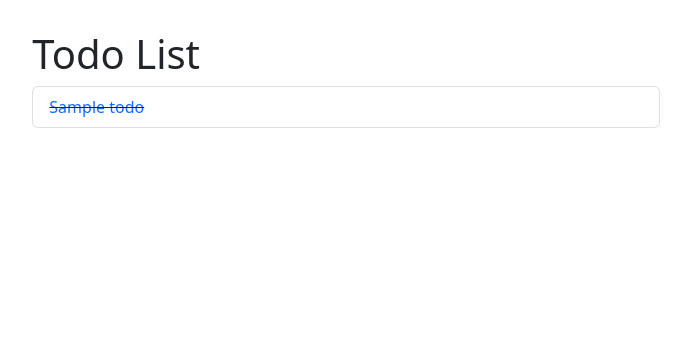
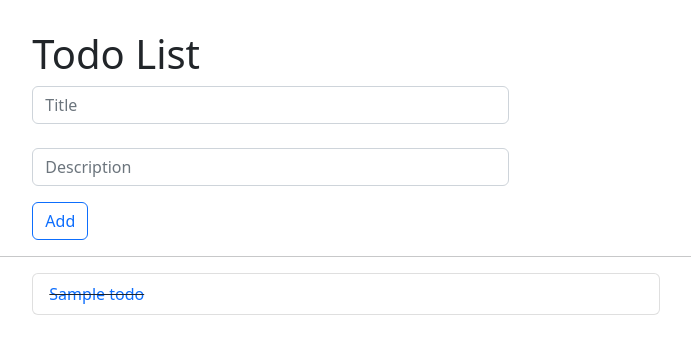
Before and after one commit to AmirHosseinP2002/Todo_Project, a Django app: page / in a window 1280 px wide. Shown: the top 354 px of the page, without its empty margins (185-876 px from the left). Run offline with Django 4.2, Linux system fonts and the light colour scheme; a user stored in the database is signed in; tables that the repository leaves empty hold one stand-in row (values such as "Sample post").

Commit message:
add a form in above to create a todo

```diff
--- a/todos/templates/todos/todos_list.html
+++ b/todos/templates/todos/todos_list.html
@@ -15,6 +15,29 @@
             </div>
         </div>
     </div>
+    <!-- Add a todo row -->
+    <div class="row">
+        <div class="offset-md-2 col-lg-9">
+            <form method="POST" action="{% url 'todo_create' %}">
+                {% csrf_token %}
+                <div class="form-row">
+                    <div class="col-md-6">
+                        <input type="text" class="form-control" name="title" placeholder="Title" required>
+                    </div>
+                    <br>
+                    <div class="col-md-6">
+                        <input type="text" class="form-control" name="description" placeholder="Description" required>
+                    </div>
+                    <div class="col-md-6">
+                        <button type="submit" name="submit" class="btn btn-outline-primary mt-3">
+                            Add
+                        </button>
+                    </div>
+                </div>
+            </form>
+        </div>
+    </div>
+    <hr/>
     <!-- todo list -->
     <div class="row">
         <div class="offset-md-2 col-lg-6">
```
